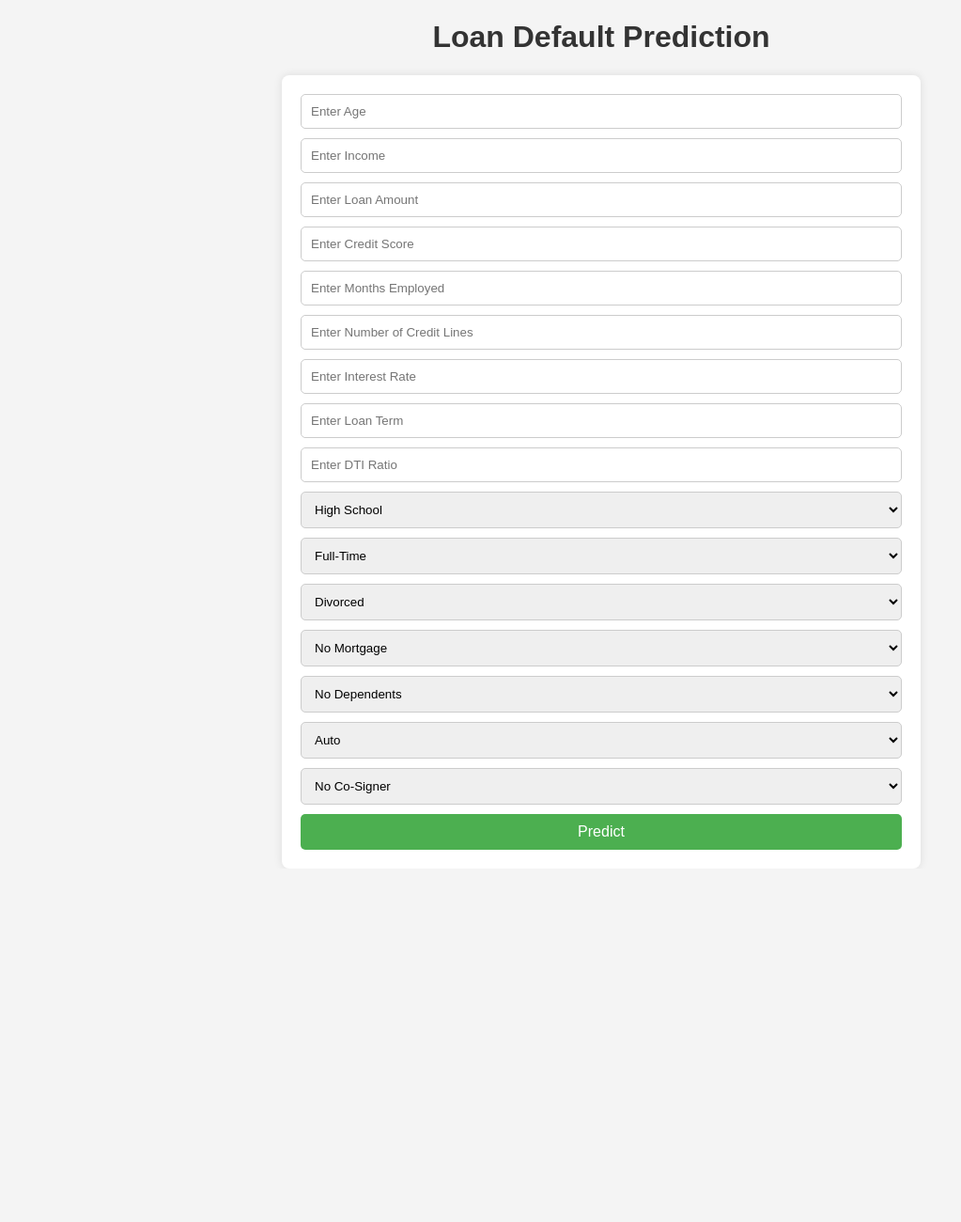
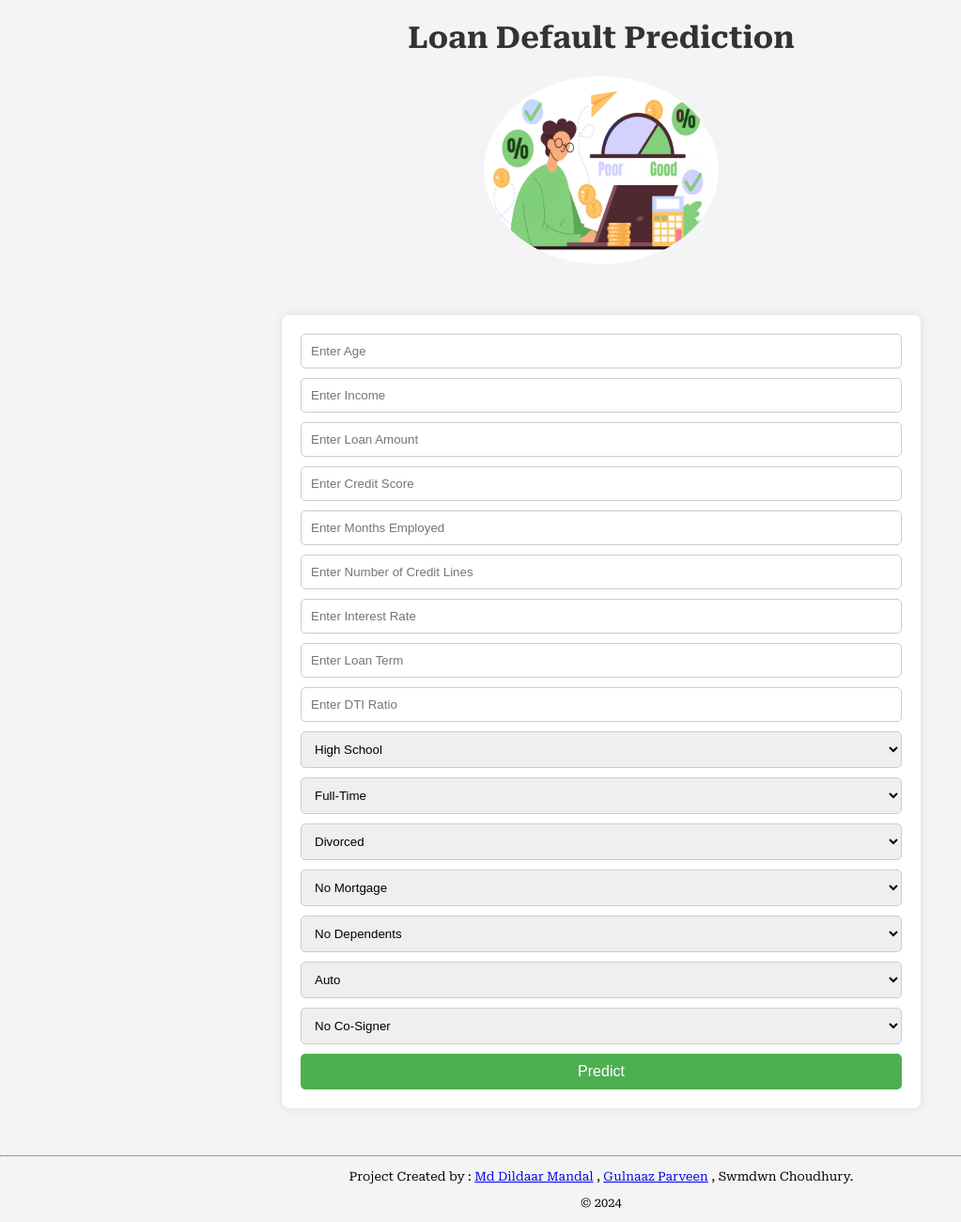
Before and after one commit to MD-DILDAR-MANDAL/Loan-Default-Prediction, a Flask app: page / in a window 1280 px wide. Shown: the whole page at 94% size, without its empty margins (0-1023 px from the left). Before the commit the page ends 904 px from the top, so only its background shows below. Run offline with Flask 2, Linux system fonts and the light colour scheme; parts of the project's set-up code (start-up, migrations or seed data) failed here and were passed over.

Commit message:
chore: edit website design

```diff
--- a/app/templates/index.html
+++ b/app/templates/index.html
@@ -4,13 +4,18 @@
     <meta charset="UTF-8">
     <meta name="viewport" content="width=device-width, initial-scale=1.0">
     <title>Loan Default Prediction</title>
+    <link rel="preconnect" href="https://fonts.googleapis.com">
+    <link rel="preconnect" href="https://fonts.gstatic.com" crossorigin>
+    <link href="https://fonts.googleapis.com/css2?family=Roboto+Serif:ital,opsz,wght@0,8..144,100..900;1,8..144,100..900&display=swap" rel="stylesheet">
+
     <style>
         body {
-    font-family: Arial, sans-serif;
-    background-color: #f4f4f4;
-    margin: 0;
-    padding: 0;
-}
+        font-family: "Roboto Serif", serif;
+        font-optical-sizing: auto;
+        background-color: #f4f4f4;
+        margin: 0;
+        padding: 0;
+        }
 
 h1 {
     text-align: center;
@@ -19,7 +24,7 @@ h1 {
 
 form {
     width: 50%;
-    margin: 0 auto;
+    margin: 50px auto;
     background-color: #fff;
     padding: 20px;
     border-radius: 8px;
@@ -55,10 +60,13 @@ button:active {
     background-color: #3e8e41;
 }
 
-    </style>
+</style>
 </head>
 <body>
     <h1>Loan Default Prediction</h1>
+    <div style="text-align: center;">
+        <img src="loanImg.png" height="200px" width="250px" style=" border-radius: 50%;">
+    </div>
     <form action="{{url_for('predict')}}" method="post">
         <input type="text" name="Age" placeholder="Enter Age"><br>
         <input type="text" name="Income" placeholder="Enter Income"><br>
@@ -107,5 +115,10 @@ button:active {
         </select><br>
         <button type="submit">Predict</button>
     </form>
+    <hr>
+    <div class="footer" style="text-align: center;font-size: small;">
+        <p class="footer-text"> Project Created by : <a href="https://github.com/MD-DILDAR-MANDAL">Md Dildaar Mandal</a> , <a href="https://github.com/GulnaazParveen">Gulnaaz Parveen</a> , Swmdwn Choudhury.</p>
+        <p class="footer-text">&copy; 2024</p>
+    </div>
 </body>
 </html>
```
Also changed, not shown: app/templates/loanImg.png (added).
